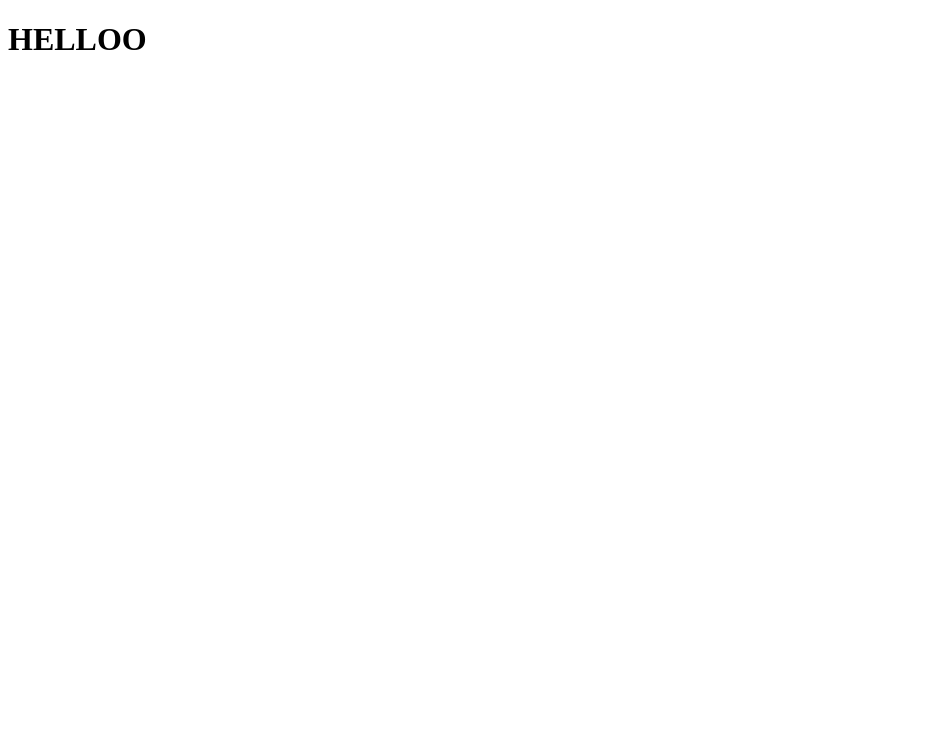
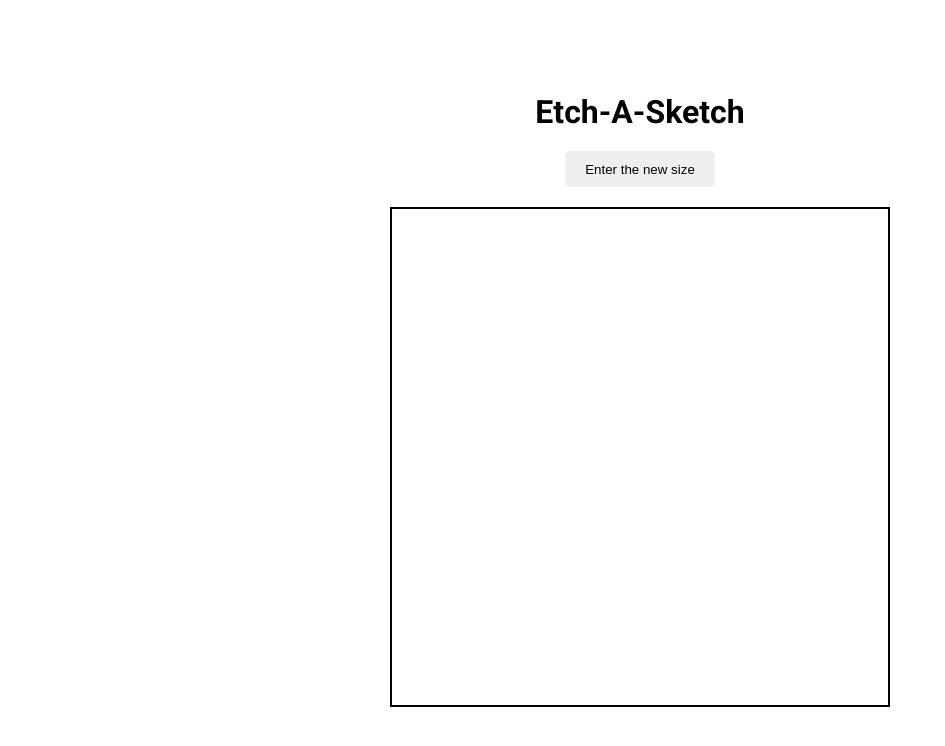
Before and after one commit to nishchaaal/Etch-a-Sketch, a plain HTML site: page index.html in a window 1280 px wide. Shown: the whole page, without its empty margins (0-945 px from the left). Drawn offline with Linux system fonts and the light colour scheme.

Commit message:
basic problem done

```diff
--- a/app.js
+++ b/app.js
@@ -1 +1,33 @@
-console.log('heyyy')
+
+// variables
+const main = document.querySelector('.main');
+const btn = document.querySelector('.btn');
+let noOfCubes = 16;
+let roomWidth = main.offsetWidth / noOfCubes ;
+
+// Functions
+const gridMaker = (numb) => {
+    for (let i = 0; i < numb*numb; i++) {
+        const items = document.createElement('div');
+        items.classList.add('cube');
+        main.appendChild(items);
+    };
+    const box = document.querySelectorAll('.cube');
+    box.forEach((room) => {
+        room.addEventListener('mouseover', (e) => {
+            e.target.style.backgroundColor = 'black';
+        })
+    })
+    main.style.gridTemplateColumns = `repeat(${numb}, 1fr)`
+}
+
+gridMaker(noOfCubes);
+
+btn.addEventListener('click', () => {
+    let newValue = prompt('Enter the new size');
+    const box = document.querySelectorAll('.cube');
+    box.forEach((room) => {
+        main.removeChild(room);
+    })
+    gridMaker(newValue);
+});
--- a/index.html
+++ b/index.html
@@ -5,10 +5,17 @@
     <meta http-equiv="X-UA-Compatible" content="IE=edge">
     <meta name="viewport" content="width=device-width, initial-scale=1.0">
     <link rel="stylesheet" href="https://cdnjs.cloudflare.com/ajax/libs/font-awesome/5.15.4/css/all.min.css" integrity="sha512-1ycn6IcaQQ40/MKBW2W4Rhis/DbILU74C1vSrLJxCq57o941Ym01SwNsOMqvEBFlcgUa6xLiPY/NS5R+E6ztJQ==" crossorigin="anonymous" referrerpolicy="no-referrer" />
-    <title>Document</title>
+    <link rel="stylesheet" href="./style.css">
+    <title>Etch-A-Sketch</title>
 </head>
 <body>
-    <h1>HELLOO</h1>
+    <h1>Etch-A-Sketch</h1>
+
+    <button class="btn">Enter the new size</button>
+
+    <main class="main">
+
+    </main>
 
     <script src="./app.js"></script>
 </body>
--- a/style.css
+++ b/style.css
@@ -8,4 +8,24 @@
 
 body {
     font-family: 'Roboto' , sans-serif;
+    display: flex;
+    justify-content: center;
+    align-items: center;
+    flex-direction: column;
+    height: 100vh;
 }
+
+.btn {
+    border: none;
+    padding: 0.8em 1.5em;
+    margin: 1.5em 0;
+    cursor: pointer;
+    border-radius: 5px;
+}
+
+.main {
+    width: 500px;
+    height: 500px;
+    display: grid;
+    border: 2px solid #000;
+}
```
Also changed, not shown: 1 other file.
